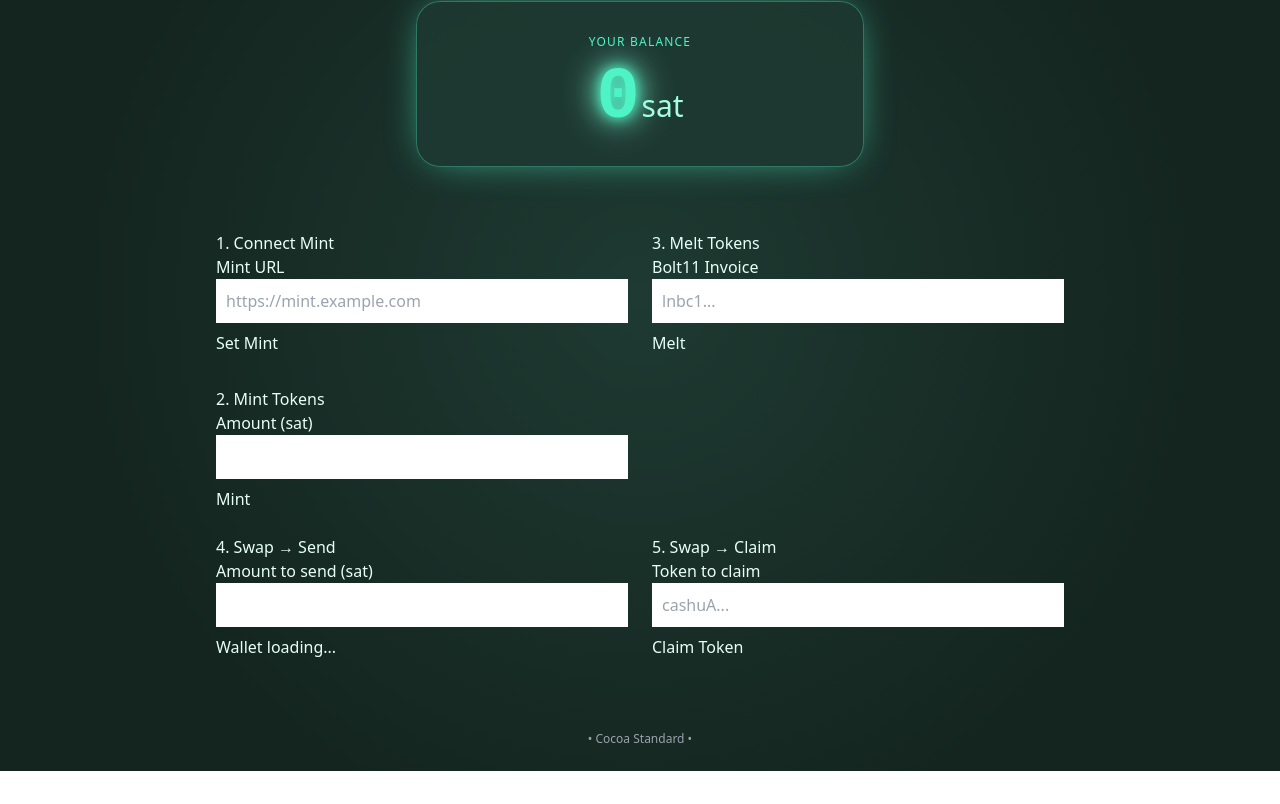
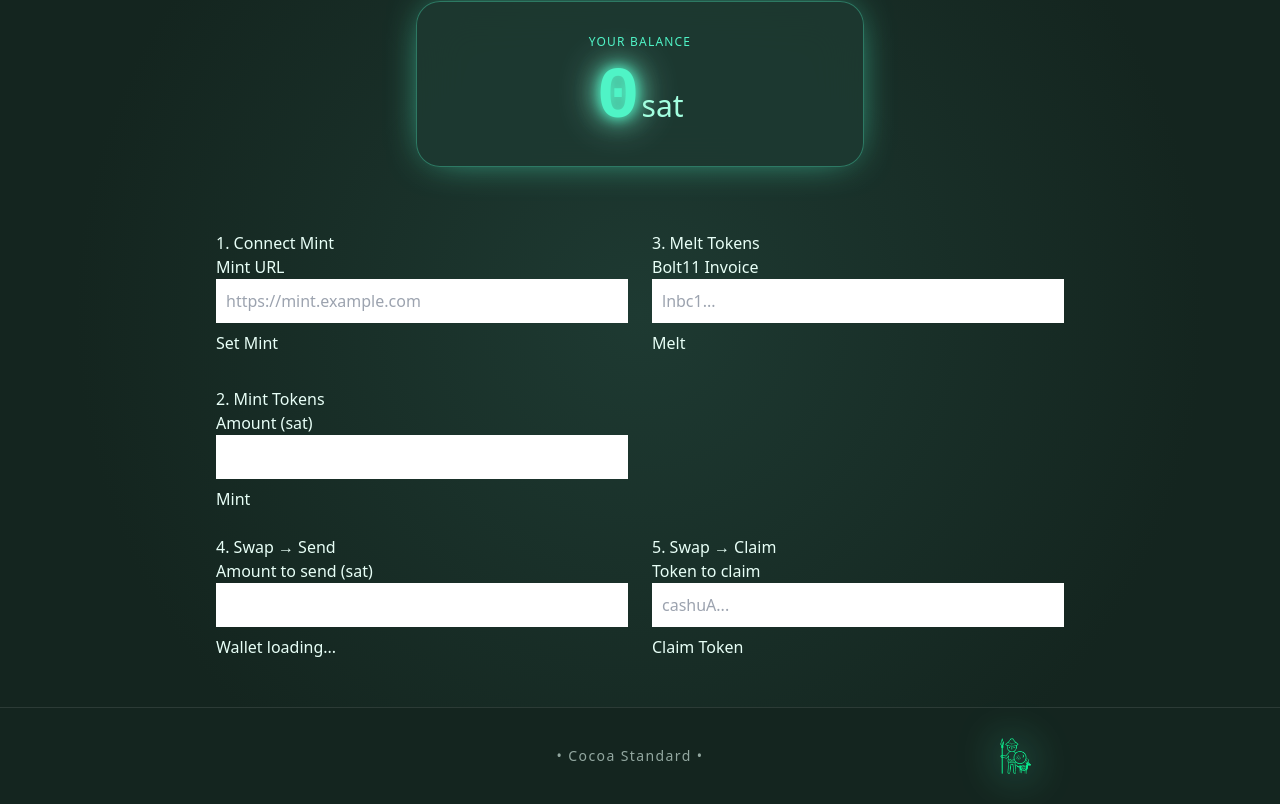
Before and after one commit to Slender2097/cocoa-cash, a Next.js app: page / in a window 1280 px wide. Shown: the part 177-981 px from the top of the page. Before the commit the page ends 948 px from the top, so only its background shows below. Built offline with nearby package versions, Linux system fonts and the light colour scheme.

Commit message:
security

```diff
--- a/src/components/layout/Footer.jsx
+++ b/src/components/layout/Footer.jsx
@@ -1,5 +1,5 @@
 // src/components/layout/Footer.jsx
-import React from "react";
+/*import React from "react";
 
 export default function Footer() {
   return (
@@ -7,4 +7,38 @@ export default function Footer() {
       • Cocoa Standard •
     </footer>
   );
+}*/
+
+// src/components/layout/Footer.jsx
+import React from "react";
+import Image from "next/image";
+
+export default function Footer({ onOpenSecurity }) {
+  return (
+    <footer className="border-t border-white/10 py-6 bg-[#14251f]">
+      <div className="max-w-4xl mx-auto px-6 flex items-center justify-between text-xs text-[#e8fff7]/60">
+
+        {/* Left spacer (empty) */}
+        <div className="w-20"></div>
+
+        {/* Center - Cocoa Standard */}
+        <p className="text-sm font-light tracking-widest">• Cocoa Standard •</p>
+
+        {/* Right - Security Button */}
+        <button
+          onClick={onOpenSecurity}
+          className="flex items-center gap-1.5 hover:text-[#4ff4c6] transition-colors"
+        >
+                    <Image
+                      src="/security-logo.png"
+                      alt="CocoaWallet"
+                      width={100}
+                      height={100}
+                      className="object-contain drop-shadow-[0_0_20px_#4ff4c6]"
+                      priority
+                    />
+        </button>
+      </div>
+    </footer>
+  );
 }
--- /dev/null
+++ b/src/components/layout/SecurityConfig.jsx
@@ -0,0 +1,47 @@
+// src/components/layout/SecurityConfig.jsx
+import React from "react";
+
+export default function SecurityConfig({ currentLevel, onUpgrade }) {
+  return (
+    <div className="fixed bottom-20 right-6 bg-[#1e3a32] border border-[#4ff4c6]/30 rounded-3xl shadow-2xl p-6 w-80 z-50">
+      <h3 className="text-[#4ff4c6] text-base font-medium mb-4">Wallet Security</h3>
+
+      <div className="space-y-4">
+        {/* Level 1 */}
+        <div className={`p-4 rounded-2xl border ${currentLevel === 1 ? 'border-[#4ff4c6]' : 'border-white/10'}`}>
+          <div className="flex justify-between items-start">
+            <div>
+              <p className="text-sm font-medium">Level 1 — Transient</p>
+              <p className="text-xs text-[#e8fff7]/60">No password • Stored in browser</p>
+            </div>
+            {currentLevel === 1 && <span className="text-[#4ff4c6] text-xs font-medium">ACTIVE</span>}
+          </div>
+        </div>
+
+        {/* Level 2 */}
+        <div
+          onClick={() => onUpgrade(2)}
+          className="p-4 rounded-2xl border border-white/10 hover:border-[#4ff4c6]/50 cursor-pointer transition-colors"
+        >
+          <p className="text-sm font-medium">Level 2 — Password Protection</p>
+          <p className="text-xs text-[#e8fff7]/60">Encrypt wallet with password</p>
+        </div>
+
+        {/* Level 3 */}
+        <div
+          onClick={() => onUpgrade(3)}
+          className="p-4 rounded-2xl border border-white/10 hover:border-[#4ff4c6]/50 cursor-pointer transition-colors"
+        >
+          <p className="text-sm font-medium">Level 3 — Seed Phrase</p>
+          <p className="text-xs text-[#e8fff7]/60">12-word recovery phrase</p>
+        </div>
+      </div>
+
+      {currentLevel === 1 && (
+        <p className="text-xs text-amber-400 mt-6">
+          Your wallet is currently unsecured. Upgrade to protect your funds.
+        </p>
+      )}
+    </div>
+  );
+}
--- a/src/pages/index.jsx
+++ b/src/pages/index.jsx
@@ -211,6 +211,7 @@ import MintSection from "@/components/operations/MintSection";
 import MeltSection from "@/components/operations/MeltSection";
 import SwapSendSection from "@/components/operations/SwapSendSection";
 import SwapClaimSection from "@/components/operations/SwapClaimSection";
+import SecurityConfig from "@/components/layout/SecurityConfig";
 
 export default function Home() {
   const {
@@ -225,6 +226,9 @@ export default function Home() {
     handleSwapSend,
     handleSwapClaim,
   } = useCashu();
+
+  const [showSecurity, setShowSecurity] = useState(false);
+  const [securityLevel, setSecurityLevel] = useState(1);   // 1 = transient (default)
 
   const { activeMint, switchMint } = useProofStorage();
 
@@ -305,7 +309,21 @@ export default function Home() {
           />
         </div>
       </div>
-    <Footer />
+          {/* Footer with Security Icon */}
+      <Footer onOpenSecurity={() => setShowSecurity(!showSecurity)} />
+
+      {/* Security Config Dropdown */}
+      {showSecurity && (
+        <SecurityConfig
+          currentLevel={securityLevel}
+          onUpgrade={(level) => {
+            setSecurityLevel(level);
+            setShowSecurity(false);
+            // TODO: Later we will add real encryption / seed logic here
+            alert(`Upgraded to Level ${level} (logic coming soon)`);
+          }}
+        />
+      )}
 
     </>
   );
```
Also changed, not shown: public/security-logo.png (added).
